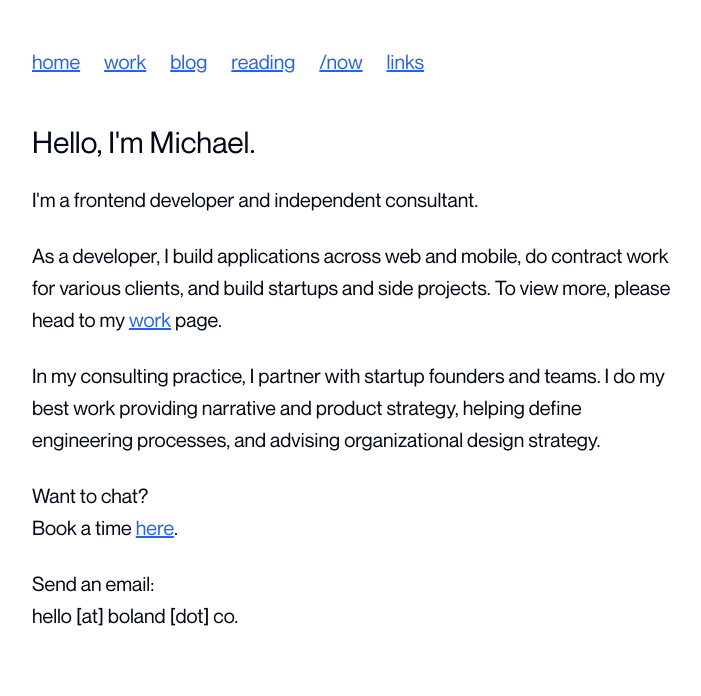
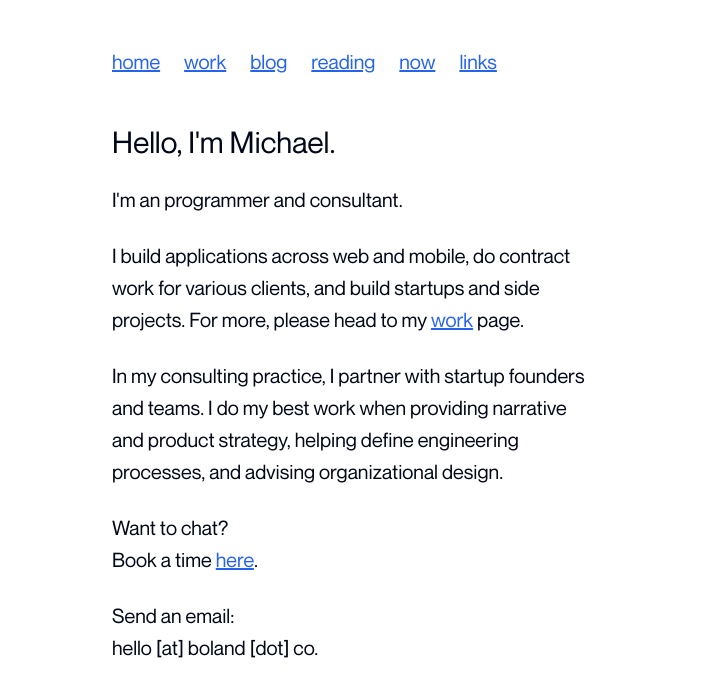
Before and after one commit to bolander72/boland.co, a Next.js app: page / in a window 1280 px wide. Shown: the top 696 px of the page, without its empty margins (288-989 px from the left). Built offline with nearby package versions, Linux system fonts and the light colour scheme.

Commit message:
Update styles

```diff
--- a/app/layout.tsx
+++ b/app/layout.tsx
@@ -62,7 +62,7 @@ export default function RootLayout({
       <body
         className={cn(
           montreal.className,
-          'mx-auto my-12 max-w-2xl px-4 font-sans'
+          'mx-auto my-12 max-w-lg text-pretty px-4 font-sans'
         )}
       >
         <Nav />
--- a/app/links/page.tsx
+++ b/app/links/page.tsx
@@ -12,6 +12,9 @@ export default function Links() {
       <div className='flex flex-col space-y-4'>
         <Link href='https://x.com/bolander72/'>
           <Button className='w-36'>X</Button>
+        </Link>
+        <Link href='https://github.com/bolander72/'>
+          <Button className='w-36'>GitHub</Button>
         </Link>
         <Link href='https://linkedin.com/in/bolander72/'>
           <Button className='w-36'>LinkedIn</Button>
--- a/app/page.tsx
+++ b/app/page.tsx
@@ -13,13 +13,11 @@ export default function Home() {
     <div>
       <section className='space-y-6'>
         <Title className='text-3xl'>Hello, I'm Michael.</Title>
+        <Paragraph>I'm an programmer and consultant.</Paragraph>
         <Paragraph>
-          I'm a frontend developer and independent consultant.
-        </Paragraph>
-        <Paragraph>
-          As a developer, I build applications across web and mobile, do
-          contract work for various clients, and build startups and side
-          projects. To view more, please head to my{' '}
+          I build applications across web and mobile, do contract work for
+          various clients, and build startups and side projects. For more,
+          please head to my{' '}
           <Link href='/work' className='text-blue-600 underline'>
             work
           </Link>{' '}
@@ -27,9 +25,9 @@ export default function Home() {
         </Paragraph>
         <Paragraph>
           In my consulting practice, I partner with startup founders and teams.
-          I do my best work providing narrative and product strategy, helping
-          define engineering processes, and advising organizational design
-          strategy.
+          I do my best work when providing narrative and product strategy,
+          helping define engineering processes, and advising organizational
+          design.
         </Paragraph>
       </section>
       <section className='mt-6 space-y-6'>
--- a/app/reading/page.tsx
+++ b/app/reading/page.tsx
@@ -36,15 +36,15 @@ export default function Reading() {
                     </Link>
                   )}
                 </div>
-                <div className='flex text-lg text-muted-foreground sm:hidden'>
+                <div className='flex text-lg text-muted-foreground'>
                   {authors.join(', ')}
                 </div>
               </div>
-              <div className='flex space-x-4'>
-                <div className='hidden text-muted-foreground sm:flex'>
+              {/* <div className='flex space-x-4'>
+                <div className='hidden text-lg text-muted-foreground sm:block truncate text-ellipsis w-36 text-right'>
                   {authors.join(', ')}
                 </div>
-              </div>
+              </div> */}
             </div>
           ))}
         </>
--- a/app/work/index.ts
+++ b/app/work/index.ts
@@ -69,6 +69,6 @@ export const gigs = [
     name: 'New Digital School',
     role: 'Researcher in Residence',
     timespan: '2016 - 2017',
-    link: 'https://thenewdigitalschool.com/'
+    link: ''
   }
 ]
--- a/app/work/page.tsx
+++ b/app/work/page.tsx
@@ -33,12 +33,10 @@ export default function Work() {
                 </Link>
               )}
             </div>
-            <div className='flex text-lg text-muted-foreground sm:hidden'>
-              {role}
-            </div>
+            <div className='flex text-lg text-muted-foreground'>{role}</div>
           </div>
-          <div className='flex space-x-4'>
-            <div className='hidden text-muted-foreground sm:flex'>{role}</div>
+          <div className='flex space-x-4 text-lg'>
+            {/* <div className='hidden text-lg text-muted-foreground sm:flex'>{role}</div> */}
             <div>{timespan}</div>
           </div>
         </div>
--- a/components/nav/index.tsx
+++ b/components/nav/index.tsx
@@ -31,14 +31,17 @@ export function Nav() {
           reading
         </Link>
         <Link href='/now' className='text-xl text-blue-600 underline'>
-          /now
+          now
         </Link>
-      </div>
-      <div className='space-x-6 '>
         <Link href='/links' className='text-xl text-blue-600 underline'>
           links
         </Link>
       </div>
+      {/* <div className='space-x-6 '>
+        <Link href='/links' className='text-xl text-blue-600 underline'>
+          links
+        </Link>
+      </div> */}
     </nav>
   )
 }
```
